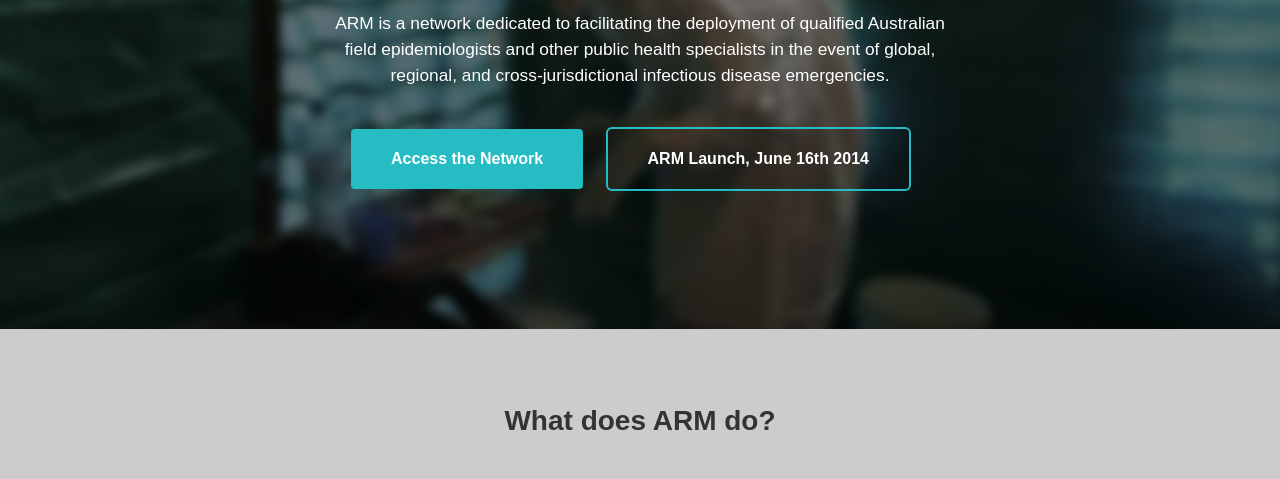
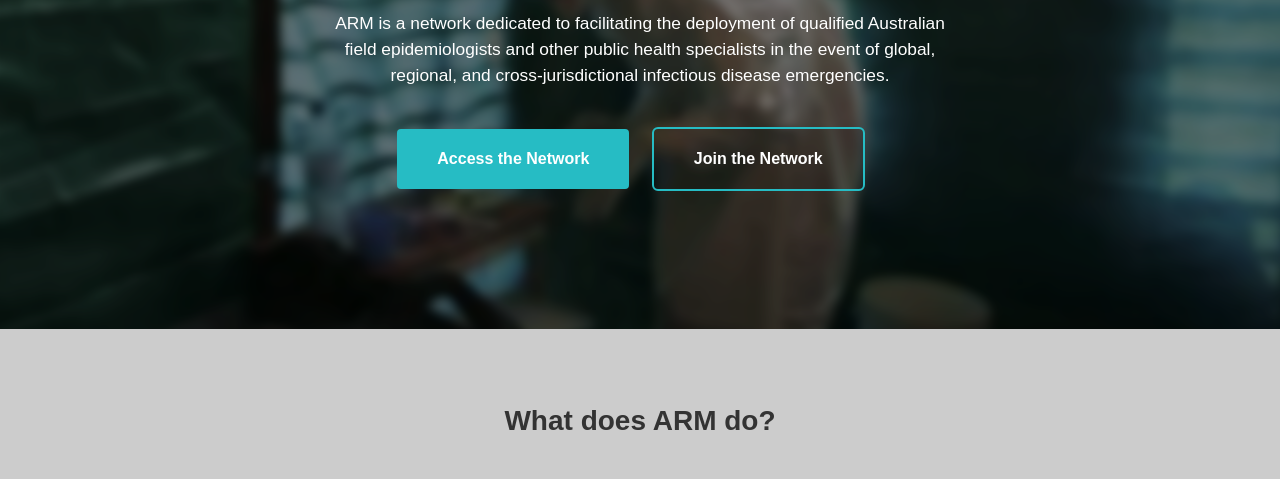
Before and after one commit to armorgau/armorgau.github.io, a plain HTML site: page index.html in a window 1280 px wide. Shown: the part 295-774 px from the top of the page. Drawn offline with Linux system fonts and the light colour scheme.

Commit message:
Asha - ARM launch/join
Removal of ARM Launch and addition of Join the Network buttons

```diff
--- a/index.html
+++ b/index.html
@@ -37,8 +37,8 @@
 				<a  class="btn" href="https://www.yammer.com/arm-australianresponsemaenetwork">
 					Access the Network
 				</a>
-				  <a class="btn grey" href="img/ArmLaunch.pdf">
-					ARM Launch, June 16th 2014
+				  <a class="btn grey" href="#join">
+					Join the Network
 				</a>
 			</div>
 		</div>
@@ -194,11 +194,11 @@
 			<h2>Who can be part of ARM?</h2>
 			<div class="inner">
 
-				<p>Anyone with relevant skills for infectious diseases response can be part of ARM. We review your CV, and if you are appropriately skilled, you will be invited to join the network. Calls for response from WHO GOARN and other NGOs will be posted on the network. The ARM directors coordinate the process of vetting CVs, arranging suitable training and deploying people. If you are interested in being part of the ARM network please click on the link below.</a>
+				<p>Anyone with relevant skills for infectious diseases response can be part of ARM. We review your CV, and if you are appropriately skilled, you will be invited to join the network. Calls for response from WHO GOARN and other NGOs will be posted on the network. The ARM directors coordinate the process of vetting CVs, arranging suitable training and deploying people. If you are interested in being part of the ARM network please click on the link below to submit your CV and expression of interest.</a>
 				</p>
 
-				<a  class="btn" href="https://www.yammer.com/arm-australianresponsemaenetwork">
-					Access the Network
+				<a  class="btn" href="info@arm.org.au">
+					Join the Network
 				</a>
 			</div>
 		</div>
```
